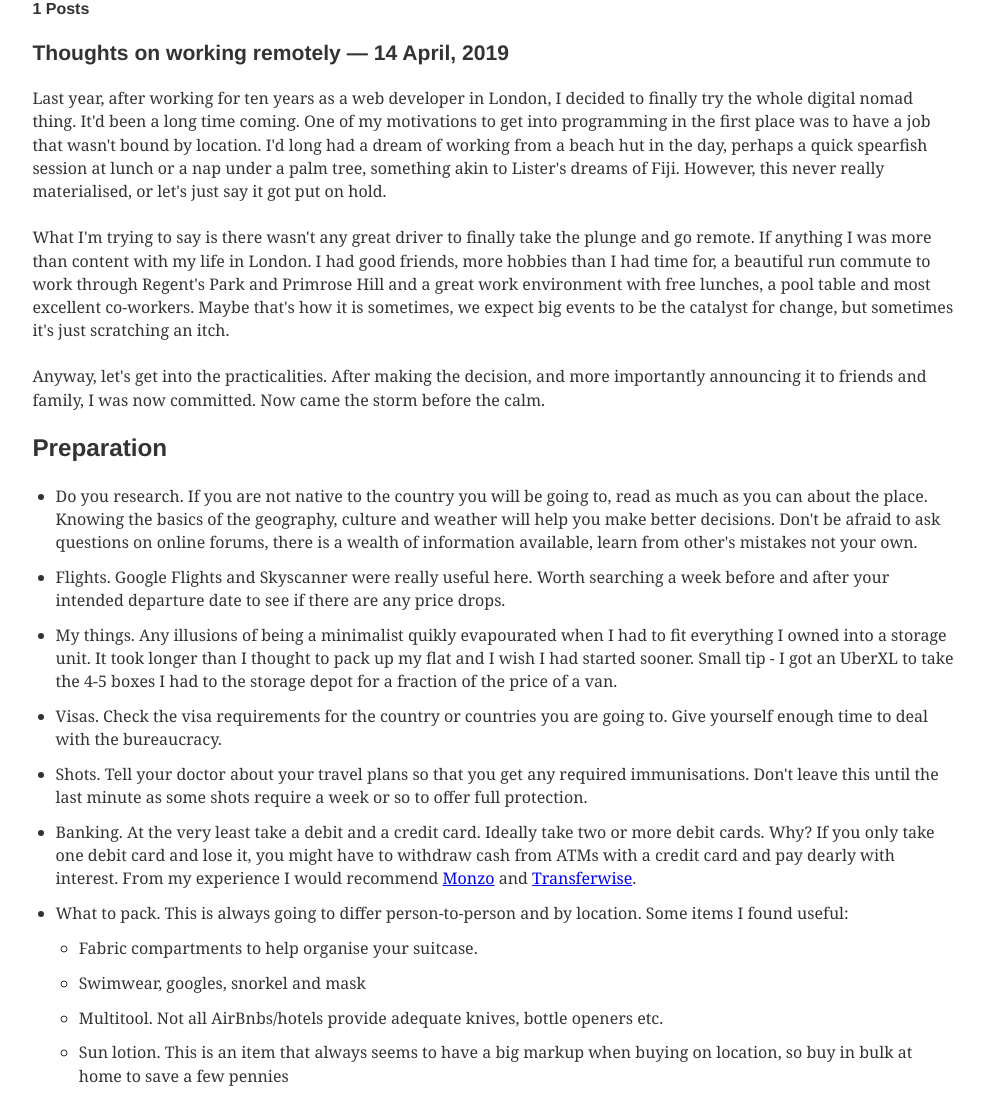
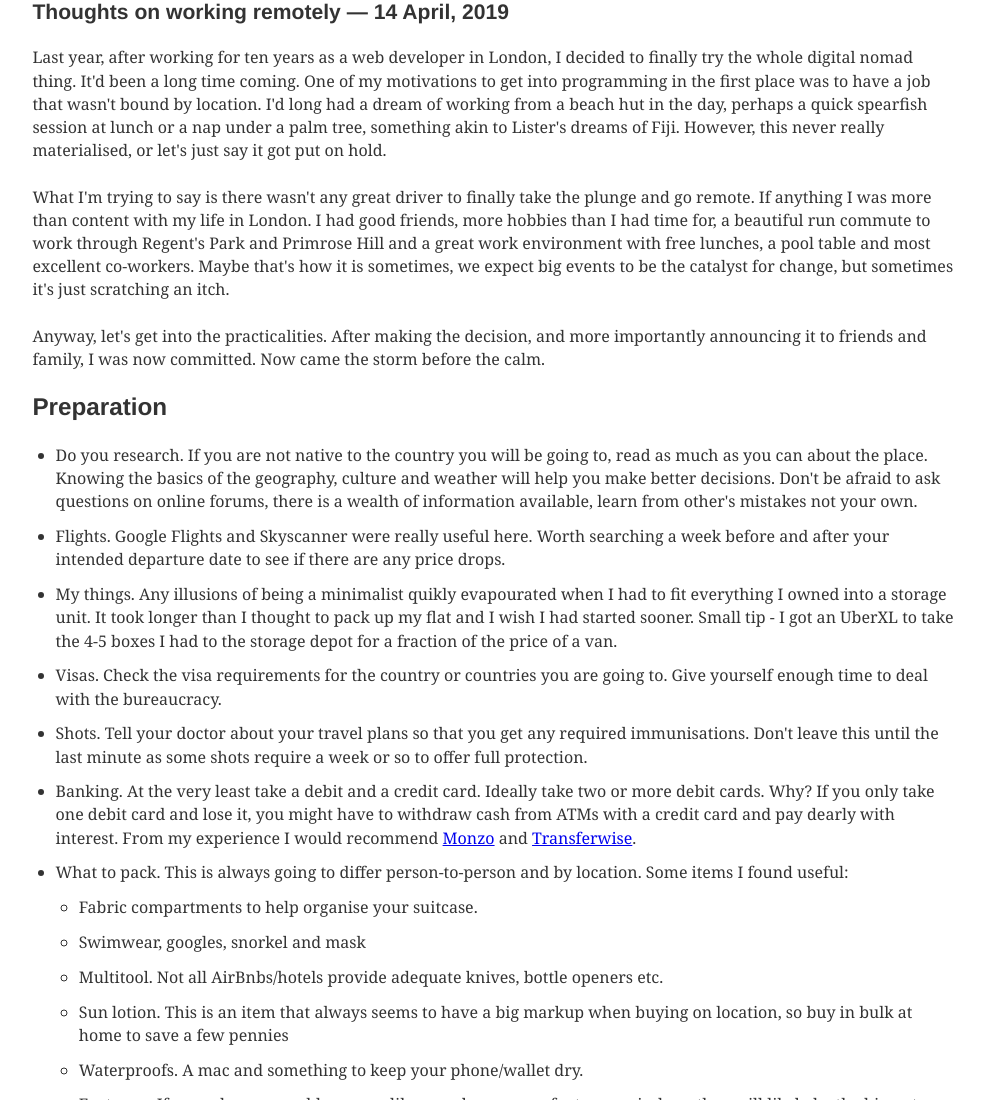
Before and after one commit to igniteflow/igniteflow.github.io, a Gatsby site: page / in a window 1280 px wide. Shown: the top 1100 px of the page, without its empty margins (145-1129 px from the left). Built offline with nearby package versions, Linux system fonts and the light colour scheme; Gatsby itself is replaced by a stand-in of ours; some packages are replaced by stand-ins of ours.

Commit message:
Hide the blog count
As there's only one blog at the moment, let's skip the list page and
just display it directly without excerpt

```diff
--- a/src/pages/index.js
+++ b/src/pages/index.js
@@ -9,7 +9,7 @@ export default ({ data }) => {
   return (
     <Layout>
       <div>
-        <h4>{data.allMarkdownRemark.totalCount} Posts</h4>
+        {/* <h4>{data.allMarkdownRemark.totalCount} Posts</h4> */}
         {data.allMarkdownRemark.edges.map(({ node }) => (
           <div key={node.id}>
             <h3>
```
